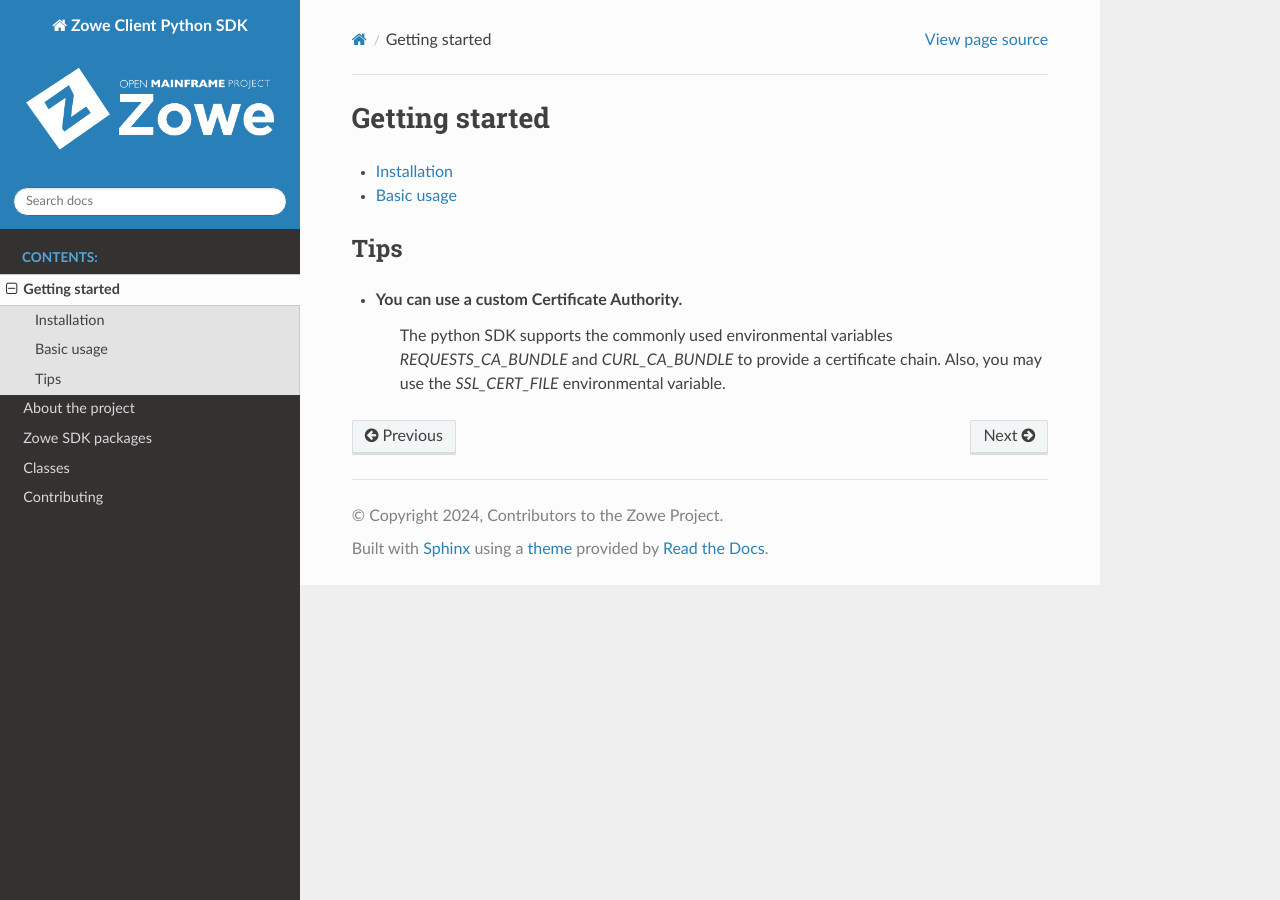
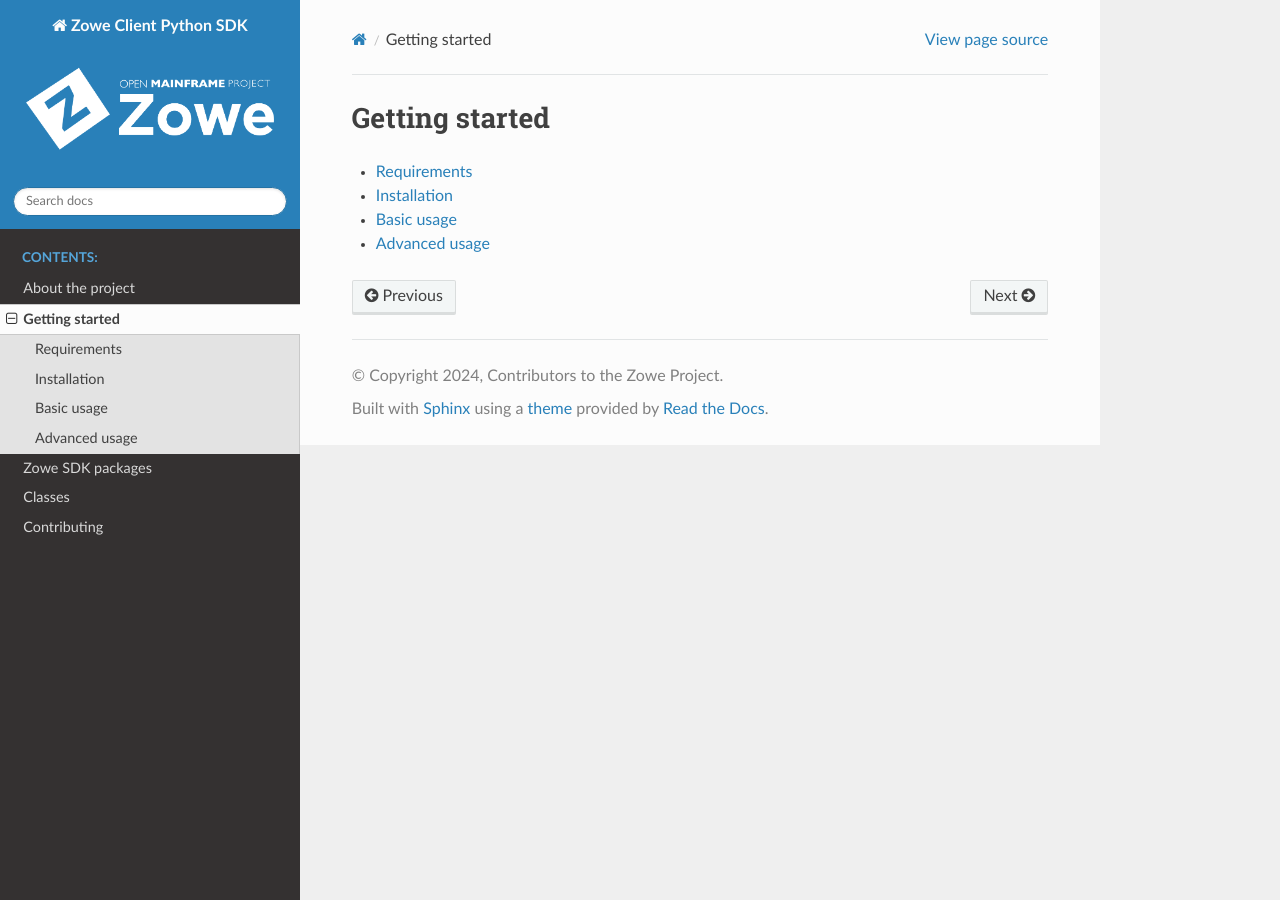
Before and after one commit to zowe/zowe-client-python-sdk, a Sphinx documentation site: the page built from docs/source/usage/getting-started.rst, in a window 1280 px wide. Built offline with Sphinx 7.4.7 and the Read the Docs theme 3.1.0, drawn with Linux system fonts in a browser that asks for light colours.

```diff
--- a/docs/source/index.rst
+++ b/docs/source/index.rst
@@ -9,8 +9,8 @@ Python developers can leverage the Zowe SDK in order to create powerful scripts/
    :maxdepth: 2
    :caption: Contents:
 
+   about/about
    usage/getting-started
-   about/about
    packages/packages
    classes/index
    contributing/contributing
--- /dev/null
+++ b/docs/source/usage/advanced.rst
@@ -0,0 +1,5 @@
+Advanced usage
+===============
+
+- You can use a custom Certificate Authority.
+   The python SDK supports the commonly used environmental variables `REQUESTS_CA_BUNDLE` and `CURL_CA_BUNDLE` to provide a certificate chain. Also, you may use the `SSL_CERT_FILE` environmental variable.
--- a/docs/source/usage/getting-started.rst
+++ b/docs/source/usage/getting-started.rst
@@ -4,11 +4,7 @@ Getting started
 .. toctree::
    :maxdepth: 2
 
+   requirements
    installation
    examples
-
-Tips
-----
-
-- You can use a custom Certificate Authority.
-   The python SDK supports the commonly used environmental variables `REQUESTS_CA_BUNDLE` and `CURL_CA_BUNDLE` to provide a certificate chain. Also, you may use the `SSL_CERT_FILE` environmental variable.
+   advanced
```
Also changed, not shown: docs/source/usage/requirements.rst (added, +8 -0 lines), package.json (added, +46 -0 lines), 2 other files.
